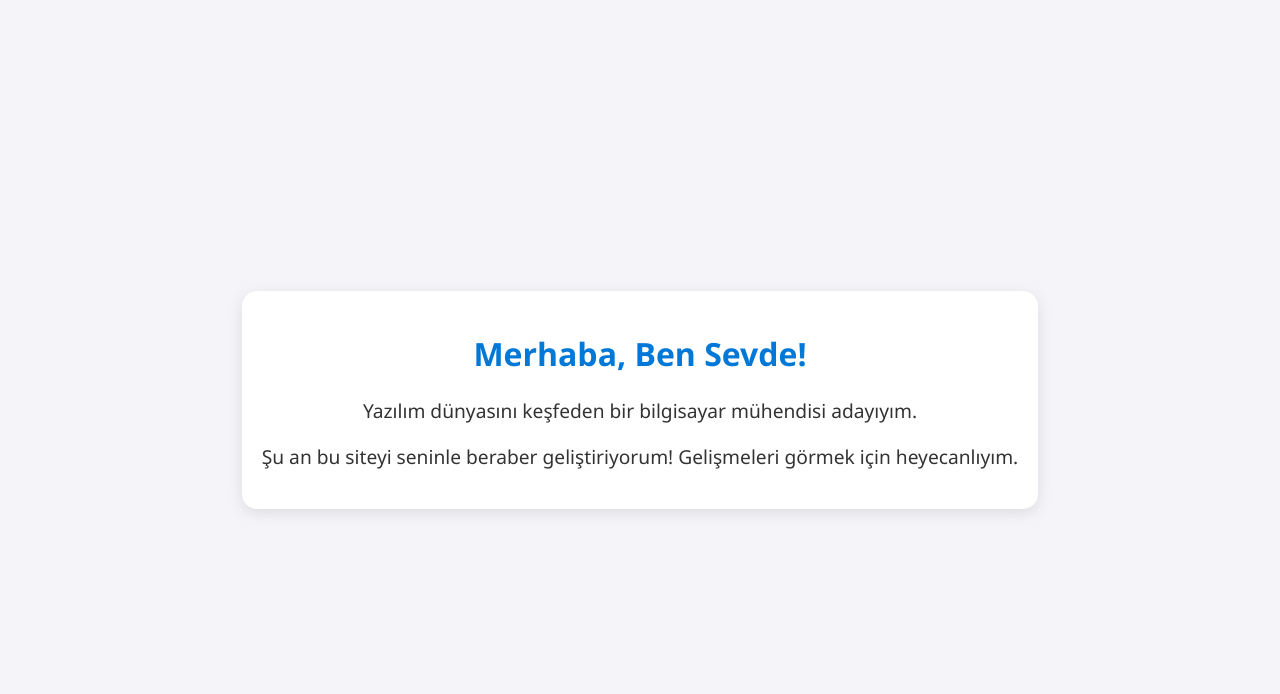
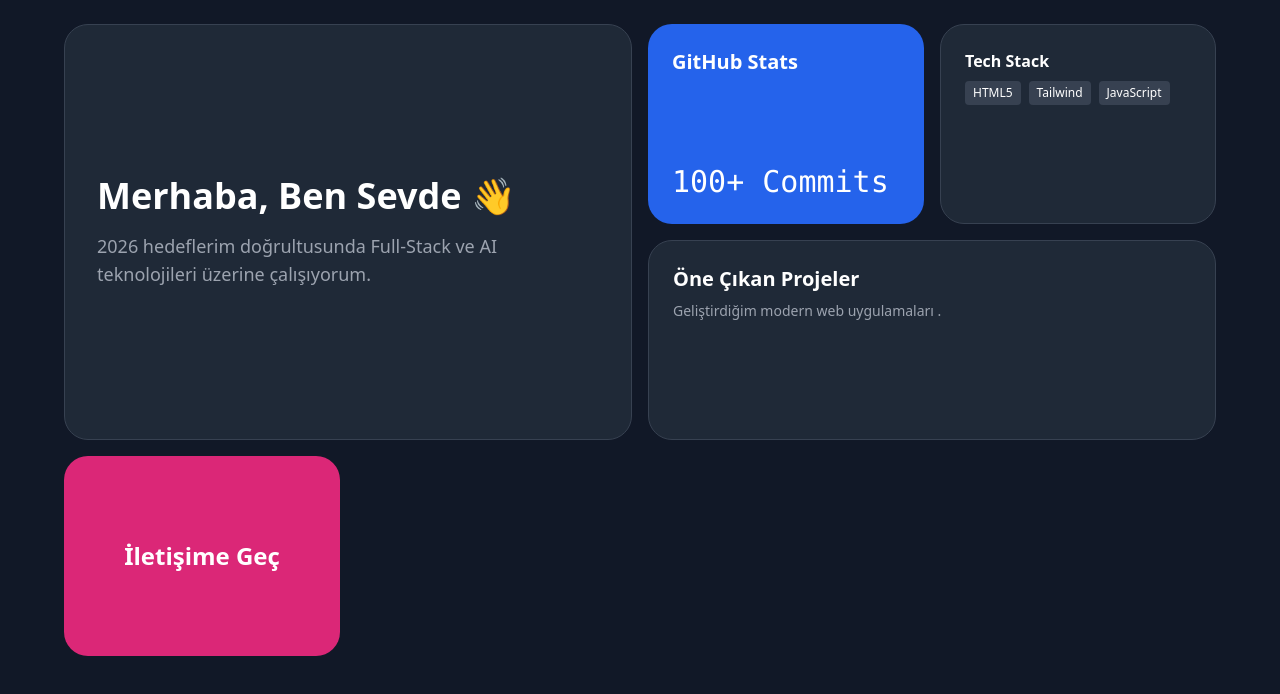
Before and after one commit to sevdeturaan-dot/sevdeturaan-dot.github.io, a plain HTML site: page index.html in a window 1280 px wide. Drawn offline with nearby package versions, Linux system fonts and the light colour scheme.

Commit message:
yeni özellikler eklendi

```diff
--- a/index.html
+++ b/index.html
@@ -3,41 +3,51 @@
   <head>
     <meta charset="UTF-8" />
     <meta name="viewport" content="width=device-width, initial-scale=1.0" />
-    <title>Sevde Turan | Portfolyo</title>
-    <style>
-      body {
-        font-family: "Segoe UI", Tahoma, Geneva, Verdana, sans-serif;
-        background-color: #f4f4f9;
-        color: #333;
-        margin: 0;
-        display: flex;
-        align-items: center;
-        justify-content: center;
-        height: 100vh;
-        text-align: center;
-      }
-      .hero {
-        padding: 20px;
-        border-radius: 15px;
-        background: white;
-        box-shadow: 0 4px 15px rgba(0, 0, 0, 0.1);
-      }
-      h1 {
-        color: #0078d7;
-      }
-      p {
-        font-size: 1.2rem;
-      }
-    </style>
+    <title>Portfolyo | Bilgisayar Mühendisi Adayı</title>
+    <script src="https://cdn.tailwindcss.com"></script>
   </head>
-  <body>
-    <div class="hero">
-      <h1>Merhaba, Ben Sevde!</h1>
-      <p>Yazılım dünyasını keşfeden bir bilgisayar mühendisi adayıyım.</p>
-      <p>
-        Şu an bu siteyi seninle beraber geliştiriyorum! Gelişmeleri görmek için
-        heyecanlıyım.
-      </p>
+  <body class="bg-gray-900 text-white p-6 font-sans">
+    <div class="max-w-6xl mx-auto">
+      <div class="grid grid-cols-1 md:grid-cols-4 gap-4 auto-rows-[200px]">
+        <div
+          class="md:col-span-2 md:row-span-2 bg-gray-800 p-8 rounded-3xl border border-gray-700 flex flex-col justify-center"
+        >
+          <h1 class="text-4xl font-bold mb-4">Merhaba, Ben Sevde 👋</h1>
+          <p class="text-gray-400 text-lg">
+            2026 hedeflerim doğrultusunda Full-Stack ve AI teknolojileri üzerine
+            çalışıyorum.
+          </p>
+        </div>
+
+        <div class="bg-blue-600 p-6 rounded-3xl flex flex-col justify-between">
+          <h3 class="font-bold text-xl">GitHub Stats</h3>
+          <div class="text-3xl font-mono">100+ Commits</div>
+        </div>
+
+        <div class="bg-gray-800 p-6 rounded-3xl border border-gray-700">
+          <h3 class="font-bold mb-2">Tech Stack</h3>
+          <div class="flex flex-wrap gap-2 text-xs">
+            <span class="bg-gray-700 px-2 py-1 rounded">HTML5</span>
+            <span class="bg-gray-700 px-2 py-1 rounded">Tailwind</span>
+            <span class="bg-gray-700 px-2 py-1 rounded">JavaScript</span>
+          </div>
+        </div>
+
+        <div
+          class="md:col-span-2 bg-gray-800 p-6 rounded-3xl border border-gray-700 hover:border-blue-500 transition cursor-pointer"
+        >
+          <h3 class="font-bold text-xl mb-2">Öne Çıkan Projeler</h3>
+          <p class="text-sm text-gray-400">
+            Geliştirdiğim modern web uygulamaları .
+          </p>
+        </div>
+
+        <div
+          class="bg-pink-600 p-6 rounded-3xl flex items-center justify-center text-2xl font-bold"
+        >
+          İletişime Geç
+        </div>
+      </div>
     </div>
   </body>
 </html>
```
